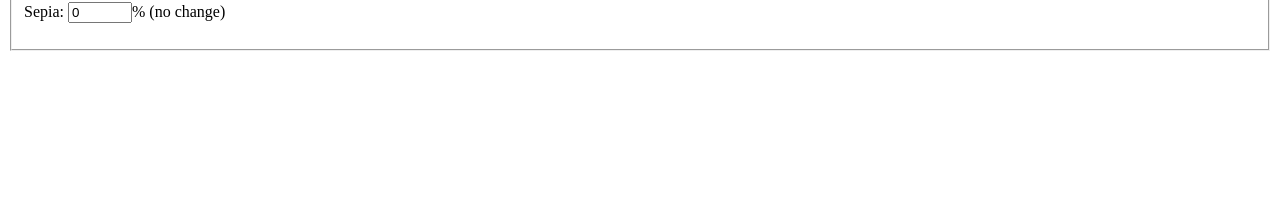
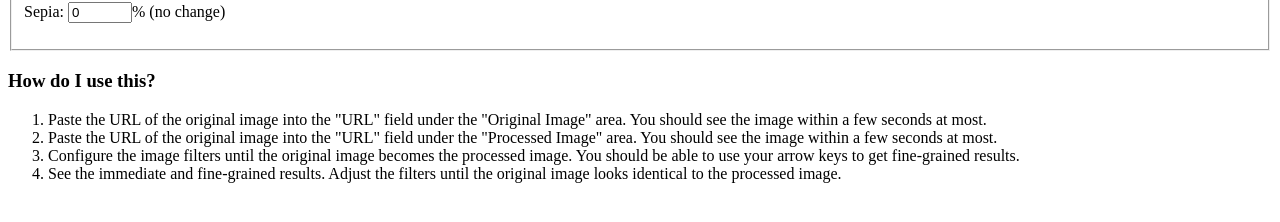
Before and after one commit to IRod22/what-happened-to-this-image, a SvelteKit app: page / in a window 1280 px wide. Shown: the part 428-650 px from the top of the page. Built offline with nearby package versions, Linux system fonts and the light colour scheme.

Commit message:
add usage instructions

```diff
--- a/src/routes/+layout.svelte
+++ b/src/routes/+layout.svelte
@@ -10,3 +10,25 @@
 </nav>
 
 <slot></slot>
+
+<section>
+    <h3>How do I use this?</h3>
+    <ol>
+        <li>
+            Paste the URL of the original image into the "URL" field under the "Original Image" area.
+            You should see the image within a few seconds at most.
+        </li>
+        <li>
+            Paste the URL of the original image into the "URL" field under the "Processed Image" area.
+            You should see the image within a few seconds at most.
+        </li>
+        <li>
+            Configure the image filters until the original image becomes the processed image.
+            You should be able to use your arrow keys to get fine-grained results.
+        </li>
+        <li>
+            See the immediate and fine-grained results.
+            Adjust the filters until the original image looks identical to the processed image.
+        </li>
+    </ol>
+</section>
```
